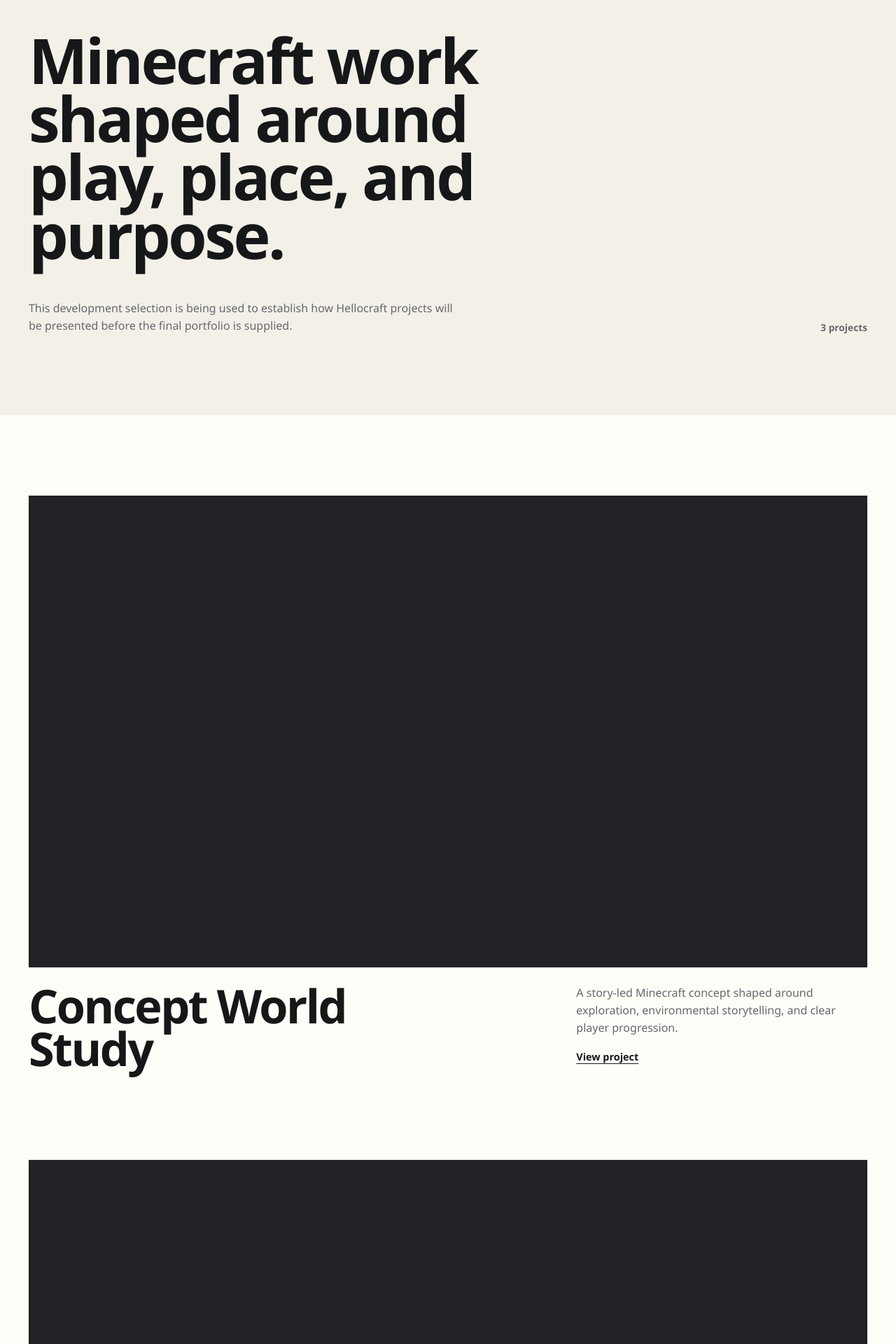
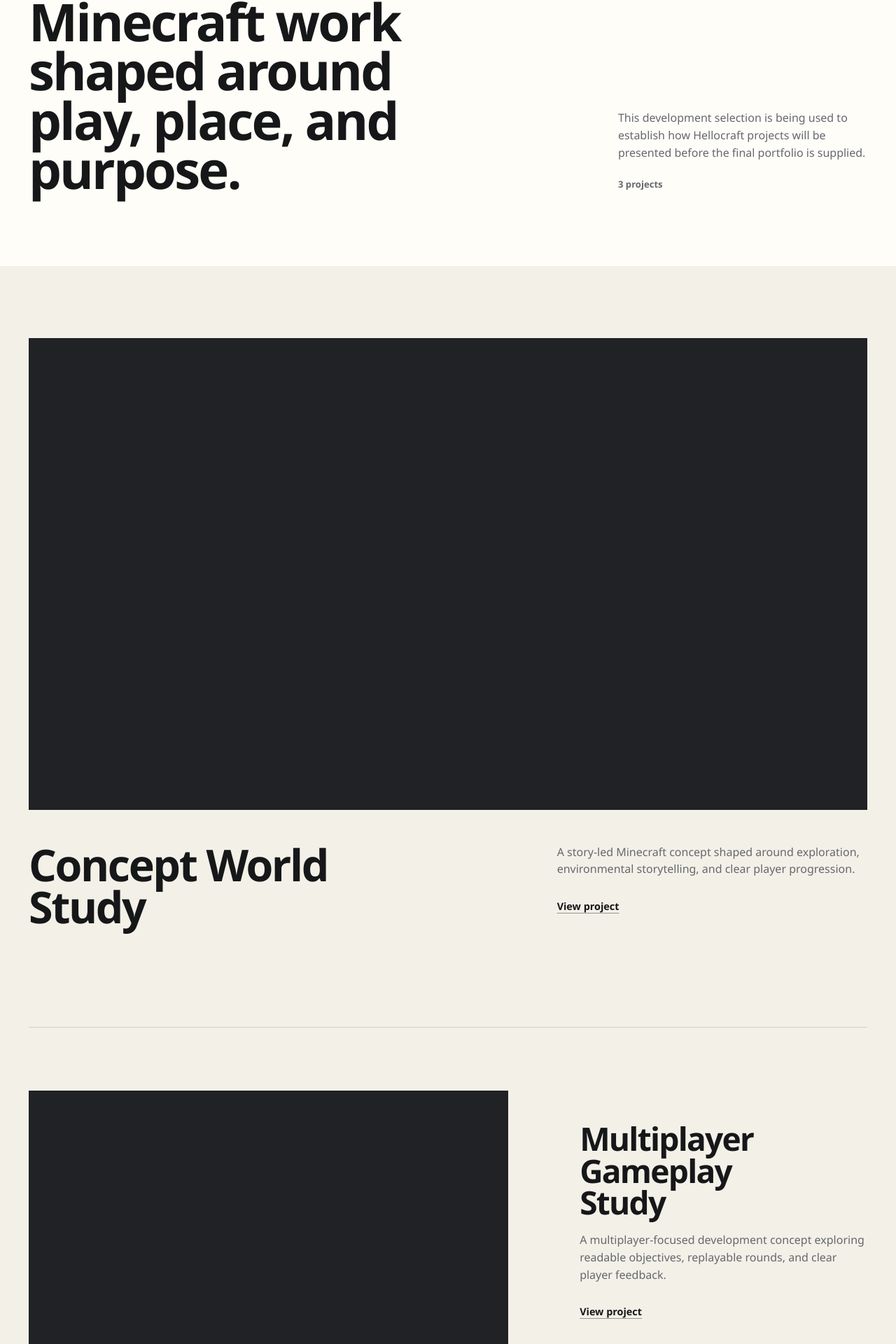
Before and after one commit to halokaryamedia-source/Hellocraft-Studios-Website, a SvelteKit app: page /work in a window 1280 px wide. Shown: the part 274-2194 px from the top of the page at 70% size. Built offline with nearby package versions, Linux system fonts and the light colour scheme.

Commit message:
refine(work): align portfolio index with approved homepage

```diff
--- a/src/routes/work/+page.svelte
+++ b/src/routes/work/+page.svelte
@@ -1,5 +1,5 @@
 <script lang="ts">
-	import ProjectCard from '$lib/components/work/ProjectCard.svelte';
+	import ProjectMediaPlaceholder from '$lib/components/work/ProjectMediaPlaceholder.svelte';
 	import { workCopy } from '$lib/content/pages';
 	import { projects } from '$lib/content/projects';
 </script>
@@ -12,9 +12,12 @@
 <main id="main-content">
 	<section class="hero" aria-labelledby="work-title">
 		<div class="shell hero__inner">
-			<p class="eyebrow">{workCopy.hero.eyebrow}</p>
-			<h1 id="work-title">{workCopy.hero.title}</h1>
-			<div class="hero__intro">
+			<div class="hero__heading">
+				<p class="eyebrow">{workCopy.hero.eyebrow}</p>
+				<h1 id="work-title">{workCopy.hero.title}</h1>
+			</div>
+
+			<div class="hero__support">
 				<p>{workCopy.hero.body}</p>
 				<span class="count">{projects.length} projects</span>
 			</div>
@@ -25,8 +28,57 @@
 		<div class="shell">
 			{#if projects.length > 0}
 				<div class="project-list">
-					{#each projects as project (project.slug)}
-						<ProjectCard {project} headingLevel={2} />
+					{#each projects as project, index (project.slug)}
+						{#if index === 0}
+							<article class="lead-project">
+								<a
+									class="project-media-link"
+									href={`/work/${project.slug}`}
+									aria-label={`View ${project.title}`}
+								>
+									<ProjectMediaPlaceholder tone={project.featured ? 'dark' : 'neutral'} />
+								</a>
+
+								<div class="lead-project__caption">
+									<div class="project-heading">
+										{#if project.year || project.client}
+											<p class="project-meta">
+												{#if project.year}<span>{project.year}</span>{/if}
+												{#if project.client}<span>{project.client}</span>{/if}
+											</p>
+										{/if}
+										<h2><a href={`/work/${project.slug}`}>{project.title}</a></h2>
+									</div>
+
+									<div class="project-copy">
+										<p>{project.summary}</p>
+										<a class="project-action" href={`/work/${project.slug}`}>View project</a>
+									</div>
+								</div>
+							</article>
+						{:else}
+							<article class="project-row">
+								<a
+									class="project-media-link"
+									href={`/work/${project.slug}`}
+									aria-label={`View ${project.title}`}
+								>
+									<ProjectMediaPlaceholder tone={project.featured ? 'dark' : 'neutral'} />
+								</a>
+
+								<div class="project-row__copy">
+									{#if project.year || project.client}
+										<p class="project-meta">
+											{#if project.year}<span>{project.year}</span>{/if}
+											{#if project.client}<span>{project.client}</span>{/if}
+										</p>
+									{/if}
+									<h2><a href={`/work/${project.slug}`}>{project.title}</a></h2>
+									<p>{project.summary}</p>
+									<a class="project-action" href={`/work/${project.slug}`}>View project</a>
+								</div>
+							</article>
+						{/if}
 					{/each}
 				</div>
 			{:else}
@@ -38,60 +90,224 @@
 
 <style>
 	.hero {
-		background: var(--paper);
+		background: var(--surface);
 	}
 
 	.hero__inner {
 		display: grid;
-		gap: clamp(1.75rem, 4vw, 3.5rem);
-		padding-block: clamp(5rem, 9vw, 8rem);
+		grid-template-columns: minmax(0, 1.35fr) minmax(18rem, 0.65fr);
+		gap: clamp(3rem, 8vw, 8rem);
+		align-items: end;
+		padding-block: clamp(5rem, 8vw, 7.5rem);
+	}
+
+	.hero__heading {
+		display: grid;
+		gap: 1rem;
 	}
 
 	h1 {
 		max-width: 13ch;
 		margin: 0;
-		font-size: clamp(3.8rem, 7vw, 7.2rem);
-		line-height: 0.93;
+		font-size: clamp(3.5rem, 5.8vw, 5.8rem);
+		line-height: 0.95;
 	}
 
-	.hero__intro {
+	.hero__support {
 		display: grid;
-		grid-template-columns: minmax(0, 1fr) auto;
-		gap: 2rem;
-		align-items: end;
+		gap: 1.4rem;
+		align-content: end;
+		justify-items: start;
+		padding-bottom: 0.3rem;
 	}
 
-	.hero__intro > p {
-		max-width: var(--measure);
+	.hero__support > p {
+		max-width: 32rem;
+		margin: 0;
+		color: var(--text-muted);
+		font-size: clamp(1rem, 1.25vw, 1.1rem);
+	}
+
+	.count {
+		color: var(--text-muted);
+		font-size: 0.82rem;
+		font-weight: 650;
+	}
+
+	.projects {
+		padding-block: clamp(5rem, 8vw, 8rem) clamp(7rem, 11vw, 11rem);
+		background: var(--paper);
+	}
+
+	.project-list {
+		display: grid;
+		gap: clamp(6rem, 11vw, 11rem);
+	}
+
+	.project-media-link {
+		display: block;
+		min-width: 0;
+		text-decoration: none;
+	}
+
+	.lead-project {
+		display: grid;
+		gap: clamp(2rem, 4vw, 3rem);
+	}
+
+	.lead-project__caption {
+		display: grid;
+		grid-template-columns: minmax(0, 1.2fr) minmax(18rem, 0.8fr);
+		gap: clamp(2.5rem, 7vw, 7rem);
+		align-items: start;
+	}
+
+	.project-heading {
+		display: grid;
+		gap: 0.8rem;
+	}
+
+	.project-meta {
+		display: flex;
+		flex-wrap: wrap;
+		gap: 0.45rem 1rem;
+		margin: 0;
+		color: var(--text-muted);
+		font-size: 0.8rem;
+		font-weight: 650;
+	}
+
+	.lead-project h2,
+	.project-row h2 {
+		margin: 0;
+	}
+
+	.lead-project h2 {
+		max-width: 14ch;
+		font-size: clamp(2.8rem, 4.9vw, 4.8rem);
+		line-height: 0.97;
+	}
+
+	.lead-project h2 a,
+	.project-row h2 a {
+		text-decoration: none;
+	}
+
+	.project-copy,
+	.project-row__copy {
+		display: grid;
+		align-content: start;
+		justify-items: start;
+	}
+
+	.project-copy {
+		gap: 1.2rem;
+	}
+
+	.project-copy > p,
+	.project-row__copy > p:not(.project-meta) {
+		max-width: 32rem;
 		margin: 0;
 		color: var(--text-muted);
 	}
 
-	.count {
-		color: var(--text-muted);
-		font-size: 0.86rem;
-		font-weight: 600;
+	.project-action {
+		display: inline-flex;
+		align-items: center;
+		width: fit-content;
+		min-height: 2.75rem;
+		font-size: 0.9rem;
+		font-weight: 650;
+		text-decoration: underline;
+		text-decoration-thickness: 1px;
+		text-underline-offset: 0.28em;
+		text-decoration-color: rgb(22 23 25 / 42%);
 	}
 
-	.projects {
-		padding-block: clamp(2rem, 4vw, 4rem) var(--space-section);
-		background: var(--surface);
+	.project-row {
+		display: grid;
+		grid-template-columns: minmax(0, 1.25fr) minmax(18rem, 0.75fr);
+		gap: clamp(3rem, 8vw, 8rem);
+		align-items: center;
+		padding-top: clamp(4rem, 7vw, 6rem);
+		border-top: 1px solid var(--border);
+	}
+
+	.project-row__copy {
+		gap: 1.15rem;
+	}
+
+	.project-row h2 {
+		max-width: 13ch;
+		font-size: clamp(2.15rem, 3.6vw, 3.55rem);
+		line-height: 0.99;
 	}
 
 	.pending-state {
+		margin: 0;
 		padding-block: 3rem;
 		border-block: 1px solid var(--border);
 		color: var(--text-muted);
 	}
 
+	@media (hover: hover) {
+		.project-media-link {
+			transition: opacity var(--motion-medium) ease-out;
+		}
+
+		.project-media-link:hover {
+			opacity: 0.9;
+		}
+
+		.lead-project h2 a:hover,
+		.project-row h2 a:hover {
+			text-decoration: underline;
+			text-decoration-thickness: 1px;
+			text-underline-offset: 0.18em;
+		}
+	}
+
+	@media (max-width: 64rem) {
+		.hero__inner,
+		.lead-project__caption,
+		.project-row {
+			grid-template-columns: 1fr;
+		}
+
+		.hero__inner {
+			gap: 2.5rem;
+		}
+
+		.hero__support,
+		.project-copy,
+		.project-row__copy {
+			max-width: 38rem;
+		}
+
+		.project-row {
+			gap: 2rem;
+		}
+	}
+
 	@media (max-width: 46rem) {
-		.hero__intro {
-			grid-template-columns: 1fr;
-			align-items: start;
+		.hero__inner {
+			padding-top: 3.75rem;
 		}
 
 		h1 {
-			font-size: clamp(3.1rem, 14vw, 4.7rem);
+			font-size: clamp(3rem, 13vw, 4.5rem);
+		}
+
+		.project-list {
+			gap: 6rem;
+		}
+
+		.lead-project h2 {
+			font-size: clamp(2.45rem, 11vw, 3.6rem);
+		}
+
+		.project-row {
+			padding-top: 3.5rem;
 		}
 	}
 </style>
```
